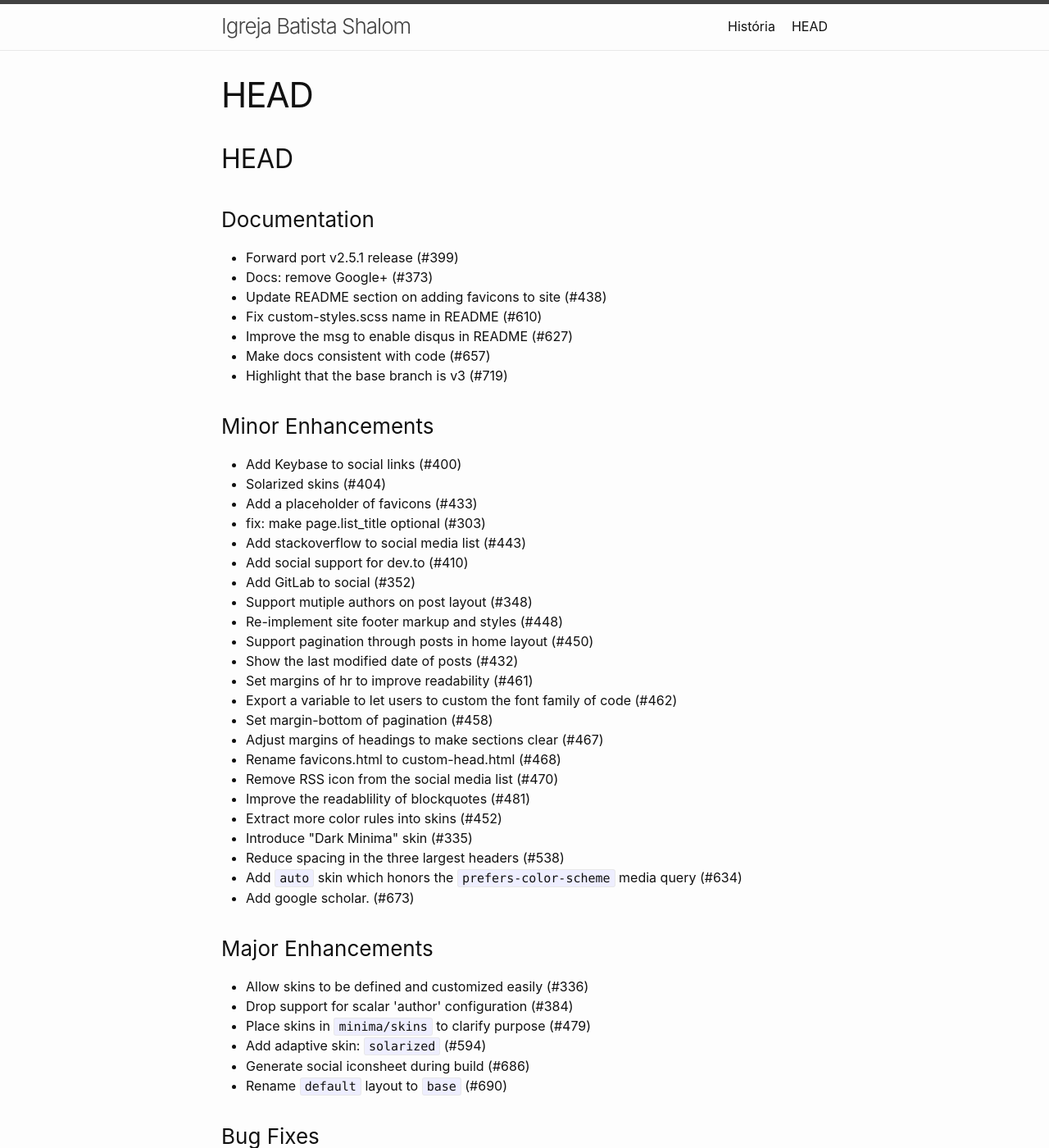
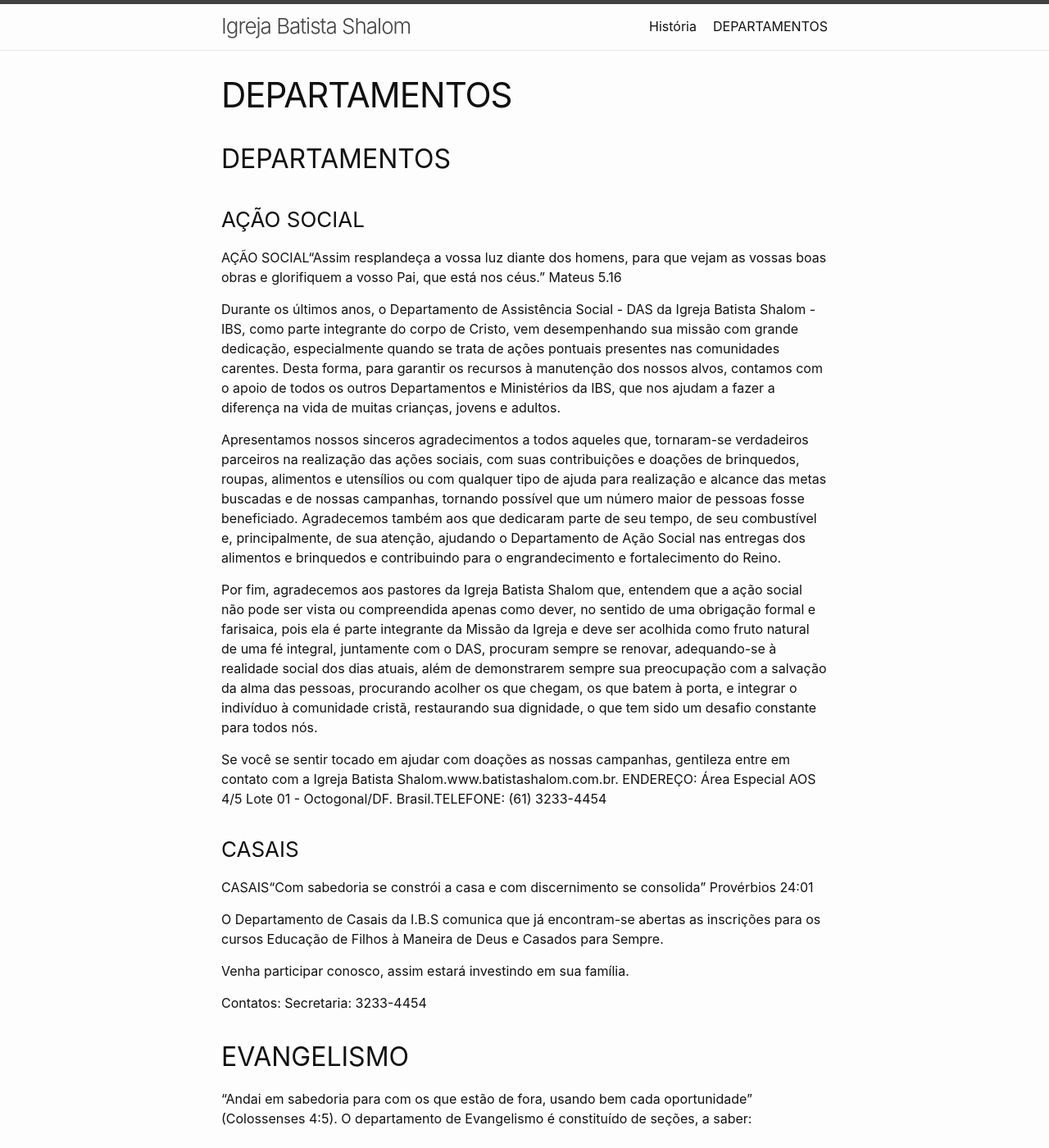
Before and after one commit to RobsonAMR/ibs.github.io, a Jekyll site: the page built from History.markdown, in a window 1280 px wide and 1400 px high. Shown: the whole window at 82% size. Built offline with Jekyll 4.4.1, drawn with Linux system fonts in a browser that asks for light colours; our own code applies the rules of GitHub Pages for plain Markdown files; some of the changed text lies outside the part shown.

Commit message:
Add files via upload

```diff
--- a/History.markdown
+++ b/History.markdown
@@ -1,261 +1,46 @@
-## HEAD
+## DEPARTAMENTOS
 
-### Documentation
+### AÇÃO SOCIAL
 
-  * Forward port v2.5.1 release (#399)
-  * Docs: remove Google+ (#373)
-  * Update README section on adding favicons to site (#438)
-  * Fix custom-styles.scss name in README (#610)
-  * Improve the msg to enable disqus in README (#627)
-  * Make docs consistent with code (#657)
-  * Highlight that the base branch is v3 (#719)
+  AÇÃO SOCIAL“Assim resplandeça a vossa luz diante dos homens, para que vejam as vossas boas obras e glorifiquem a vosso Pai, que está nos céus.” Mateus 5.16
 
-### Minor Enhancements
+Durante os últimos anos, o Departamento de Assistência Social - DAS da Igreja Batista Shalom - IBS, como parte integrante do corpo de Cristo, vem desempenhando sua missão com grande dedicação, especialmente quando se trata de ações pontuais presentes nas comunidades carentes. Desta forma, para garantir os recursos à manutenção dos nossos alvos, contamos com o apoio de todos os outros Departamentos e Ministérios da IBS, que nos ajudam a fazer a diferença na vida de muitas crianças, jovens e adultos.
 
-  * Add Keybase to social links (#400)
-  * Solarized skins (#404)
-  * Add a placeholder of favicons (#433)
-  * fix: make page.list_title optional (#303)
-  * Add stackoverflow to social media list (#443)
-  * Add social support for dev.to (#410)
-  * Add GitLab to social (#352)
-  * Support mutiple authors on post layout (#348)
-  * Re-implement site footer markup and styles (#448)
-  * Support pagination through posts in home layout (#450)
-  * Show the last modified date of posts (#432)
-  * Set margins of hr to improve readability (#461)
-  * Export a variable to let users to custom the font family of code (#462)
-  * Set margin-bottom of pagination (#458)
-  * Adjust margins of headings to make sections clear (#467)
-  * Rename favicons.html to custom-head.html (#468)
-  * Remove RSS icon from the social media list (#470)
-  * Improve the readablility of blockquotes (#481)
-  * Extract more color rules into skins (#452)
-  * Introduce &#34;Dark Minima&#34; skin (#335)
-  * Reduce spacing in the three largest headers (#538)
-  * Add `auto` skin which honors the `prefers-color-scheme` media query (#634)
-  * Add google scholar. (#673)
+Apresentamos nossos sinceros agradecimentos a todos aqueles que, tornaram-se verdadeiros parceiros na realização das ações sociais, com suas contribuições e doações de brinquedos, roupas, alimentos e utensílios ou com qualquer tipo de ajuda para realização e alcance das metas buscadas e de nossas campanhas, tornando possível que um número maior de pessoas fosse beneficiado. Agradecemos também aos que dedicaram parte de seu tempo, de seu combustível e, principalmente, de sua atenção, ajudando o Departamento de Ação Social nas entregas dos alimentos e brinquedos e contribuindo para o engrandecimento e fortalecimento do Reino.
 
-### Major Enhancements
+Por fim, agradecemos aos pastores da Igreja Batista Shalom que, entendem que a ação social não pode ser vista ou compreendida apenas como dever, no sentido de uma obrigação formal e farisaica, pois ela é parte integrante da Missão da Igreja e deve ser acolhida como fruto natural de uma fé integral, juntamente com o DAS, procuram sempre se renovar, adequando-se à realidade social dos dias atuais, além de demonstrarem sempre sua preocupação com a salvação da alma das pessoas, procurando acolher os que chegam, os que batem à porta, e integrar o indivíduo à comunidade cristã, restaurando sua dignidade, o que tem sido um desafio constante para todos nós.
 
-  * Allow skins to be defined and customized easily (#336)
-  * Drop support for scalar &#39;author&#39; configuration (#384)
-  * Place skins in `minima/skins` to clarify purpose (#479)
-  * Add adaptive skin: `solarized` (#594)
-  * Generate social iconsheet during build (#686)
-  * Rename `default` layout to `base` (#690)
+Se você se sentir tocado em ajudar com doações as nossas campanhas, gentileza entre em contato com a Igreja Batista Shalom.www.batistashalom.com.br.
+ ENDEREÇO: Área Especial AOS 4/5 Lote 01 - Octogonal/DF. Brasil.TELEFONE: (61) 3233-4454
 
-### Bug Fixes
+### CASAIS
 
-  * Add missing rel=me attributes to social links (#386)
-  * Set the border radius of highlight (#426)
-  * Removed unnecessary whitespace-controls (#390)
-  * fix: overflow auto for tables (#296)
-  *  Add `overflow-wrap: break-word` to body tag (#321)
-  * Use &#34;rem&#34; unit in relative-font-size mixin (#436)
-  * Assign static value to variable outside forloop (#437)
-  * Add font-size styles for elements h5 and h6 (#441)
-  * Stop prefixing CSS calc with `-webkit-` (#445)
-  * Improve readability of post titles with diacritics (#449)
-  * Fix a bug of incorrect parsing of page.modified_date (#455)
-  * Specify the font size of the root element (#485)
-  * Fix script used for Google Analytics (#596)
-  * Open social links in new tabs (#625)
-  * change base-font-family sequence (#654)
-  * Fix responsiveness of social SVG sprites (#677)
-  * Improve &#34;Subscribe&#34; link in footer (#698)
-  * Fix deprecation warnings from Dart Sass (#700)
-  * Fix reference to base layout in `404.html` (#713)
+  CASAIS“Com sabedoria se constrói a casa e com discernimento se consolida” Provérbios 24:01
 
-### Development Fixes
+O Departamento de Casais da I.B.S comunica que já encontram-se abertas as inscrições para os cursos Educação de Filhos à Maneira de Deus e Casados para Sempre.
 
-  * Ignore .jekyll-cache (#439)
-  * Clean up and optimize .gitignore (#475)
-  * [chore] Normalize Travis CI builds (#480)
-  * chore(deps): bump Ruby version (#510)
-  * Conditionally load GFM-parser gem in CI builds (#535)
-  * Improve CI workflow configuration (#609)
-  * Migrate from TravisCI to GitHub Actions (#633)
-  * Build and deploy demo site via GH Action workflow (#636)
-  * Improve readability of config file (#703)
-  * Trigger demo-site build manually (#714)
+Venha participar conosco, assim estará investindo em sua família.
 
-## 2.5.1
+Contatos:
+Secretaria: 3233-4454
 
-### Minor Enhancements
+## EVANGELISMO
 
-  * Allow use and testing with Jekyll 4.x (#398)
+  "Andai em sabedoria para com os que estão de fora, usando bem cada oportunidade" (Colossenses 4:5).
+O departamento de Evangelismo é constituído de seções, a saber:
 
-### Bug Fixes
+#### Evangelismo de Rua
 
-  * Footer overlapping issue (Support Microsoft Explorer 11) (#248)
-  * Update multiline config comment. (#346)
+  Esta Seção consiste na evangelização aos domingos, utilizando folhetos com mensagens bíblicas na Rodoviária do P. Piloto, bem como em áreas de aglomeração de pessoas, como shoppings, zoológicos, eventos na esplanada dos ministérios, etc.
 
-### Development Fixes
+#### Evangelismo nos Hospitais
 
-  * remove deprecated `sudo: false` in .travis.yml (#347)
+  Esta Seção consiste em visita aos doentes internados nos hospitais: HRAN, HMIB e Hospital de Base. Neste trabalho são utilizados folhetos com mensagens bíblicas e ocorre aos domingos de 14 as 16h.
 
-## 2.5.0
 
-### Bug Fixes
+#### Evangelismo Noturno
 
-  * Add `jekyll-feed` plugin in config (#228)
+  Esta modalidade de evangelização consiste na distribuição de lanches (300 sanduíches e 30 litros de chocolate quente) e folhetos com mensagens bíblicdas aos acompanhantes dos pacientes internados nos Hospitais de Base de HRAN, bem como, aos moradores de rua na Rodoferroviária e Rodoviária do P. Piloto.
 
-### Minor Enhancements
-
-  * Stick footer for short posts (#223)
-  * Consolidate trigger SVG paths (#148)
-
-## 2.4.1
-
-### Bug Fixes
-
-  * Reintroduce removed social includes for backwards compatibility (#217)
-
-## 2.4.0
-
-### Minor Enhancements
-
-  * Add better system fonts (#205)
-  * Remove whitespace due to Liquid tags in generated HTML (#202)
-  * Adding Mastodon to the social networks (#198)
-
-### Bug Fixes
-
-  * social icons should resolve baseurl properly (#201)
-  * fix: styling main element in IE 11 (#199)
-
-### Documentation
-
-  * Improve thw wording in index.md (#175)
-  * Update config description comment (#203)
-
-## 2.3.0
-
-  * Add option to show excerpts on the homepage (#90)
-  * Handle RSS feed with jekyll-feed (#183)
-  * Test build with Ruby 2.4 on CI (#184)
-  * Document how to customize navigation links (#192)
-
-## 2.2.1
-
-  * Revert social_sites hash for retrocompatibility (#190)
-
-## 2.2.0
-
-### Minor Enhancements
-
-  * handling content outside of posts (#88)
-  * Add default table styles (#144)
-  * Add `jekyll-seo-tag` dependency (#139)
-  * Add Microformats markup (#160)
-  * Add more social links (#141)
-
-### Documentation
-
-  * Docs: clarification about page title (#142)
-
-## 2.1.1 / 2017-04-13
-
-### Minor Enhancements
-
-  * Close #55: Improve mobile user experience (#62)
-  * Remove incomplete status from spec summary (#63)
-  * Use date_format if set in configuration (#70)
-  * Corrected misspelled word (#72)
-  * Scale headings relative to base-font-size (#78)
-  * Remove 2.0 post-install message (#82)
-  * Fixes #115 - Only include the nav tag if there are pages to be displayed in the menu (#116)
-  * Fixes #80, #106. Make the hamburger work with pure CSS. (#111)
-  * add `header_pages` config to link only specific files in header (#52)
-  * More easily customizable CSS (#117)
-  * Use relative size for fonts and line-height (#103)
-  * Add 404 page from jekyll `master` (#121)
-
-### Development Fixes
-
-  * Remove duplicate .sass-cache  (#71)
-  * Demo minima on GitHub Pages (#76)
-  * Remove the Rakefile (#118)
-
-### Documentation
-
-  * Update README with theme content description (#91)
-  * Update default local URL (#120)
-
-## 2.1.0 / 2016-11-15
-
-### Minor Enhancements
-
-  * Update gemspec to require at least Jekyll 3.3 (#59)
-  * Use `absolute_url` filter for disqus (#66)
-  * replace `example/index.html` with `example/index.md` (#58)
-
-### Development Fixes
-
-  * Example should require Jekyll 3.3 (#61)
-
-## 2.0.0 / 2016-10-06
-
-### Minor Enhancements
-
-  * priority to site.url when site.github.url is available (#46)
-  * Move contents of the index.html page to the 'home' layout (#48)
-  * Use  new `absolute_url` and `relative_url` filters in minima (#57)
-
-### Development Fixes
-
-  * Use standardized tab size of 2 spaces (#44)
-
-### Major Enhancements
-
-  * move `css/` directory from jekyll into `assets/` (#43)
-
-### Bug Fixes
-
-  * Fix html proofer errors (#49)
-  * Update gem regex to include new `assets` directory (#54)
-
-## 1.2.0 / 2016-09-12
-
-### Minor Enhancements
-
-  * Look to site.url when available (#35)
-
-### Documentation
-
-  * Move instruction for CSS in install section (#37)
-
-## 1.1.0 / 2016-09-07
-
-### Major Enhancements
-
-  * Add support to Disqus (#21)
-  * Google analytics support (#26)
-  * Look for `site.github.url` if it exists (#25)
-
-### Minor Enhancements
-
-  * Fixed Flash Of Unstyled SVG (#12)
-  * Added "author" in footer instead of double title (#22)
-
-### Documentation
-
-  * Document how to link to the theme styles (#18)
-  * Update Example to resemble Default site (#24)
-
-### Development Enhancements
-
-  * Use upstream gemspec file matcher (#9)
-  * Fix gemspec regex (#31)
-  * Add Travis and a basic smoke test (#33)
-
-## 1.0.1 / 2016-07-28
-
-  * include `_layouts`, `_includes`, and `_sass` dir in gem (#6)
-
-## 1.0.0 / 2016-07-27
-
-  * default layout: html `lang` attribute should allow user customization (#3)
-  * Use `normalize_whitespace` filter for meta description (#4)
-  * Fix repo's URL in contributing (#5)
+Este trabalho ocoore na 3ª sexta-feira de cada mês, com saída na Igreja às 21h.
+O Departamento também interagem com o Departamento de Ação Social, quando da distribuição de cestas básicas e donativos.
```
